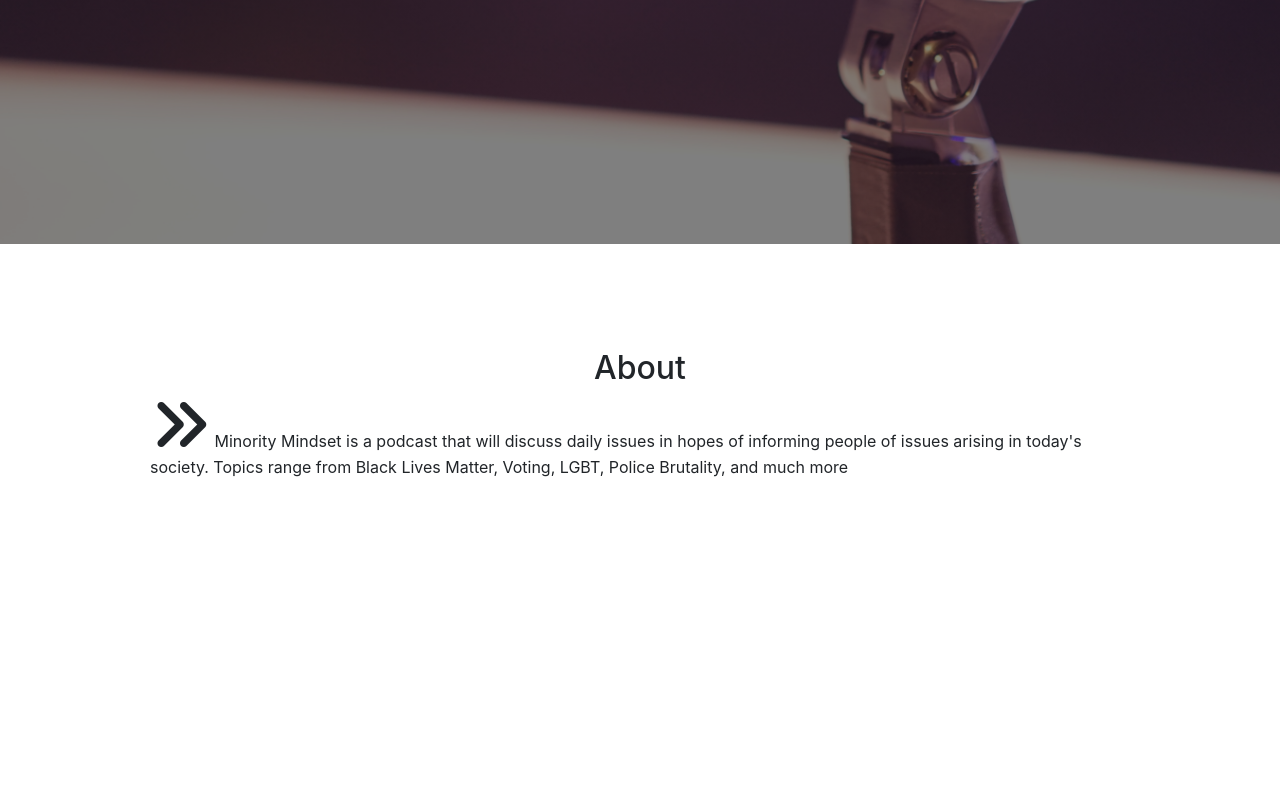
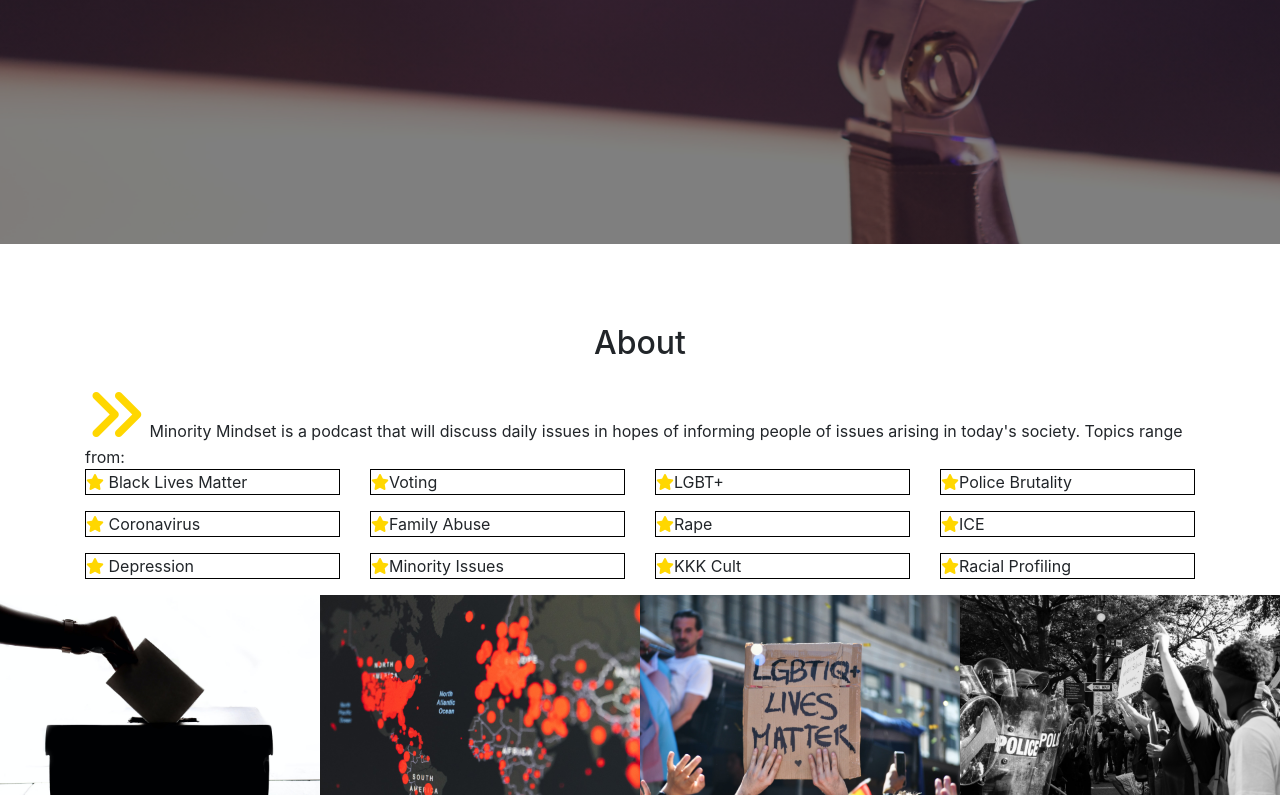
Before and after one commit to mamenjivar/Podcast-website, a plain HTML site: page index.html in a window 1280 px wide. Shown: the part 556-1351 px from the top of the page. Before the commit the page ends 1115 px from the top, so only its background shows below. Drawn offline with nearby package versions, Linux system fonts and the light colour scheme.

Commit message:
pushing new changes and updating the landing page

```diff
--- a/index.html
+++ b/index.html
@@ -50,15 +50,65 @@
     </header>
 
     <!-- SECTION ABOUT PODCAST -->
-    <section class='about-section container'>
-      <h2>About</h2>
-      <div class='about-section-text'>
+    <section class='about-section'>
+      <div class='container'>
+        <h2>About</h2>
+        <div class='about-section-text'>
           <i class="fas fa-angle-double-right"></i>
           Minority Mindset is a podcast that will discuss daily issues in hopes of informing people of issues arising in today's society.
-          Topics range from Black Lives Matter, Voting, LGBT, Police Brutality, and much more
+          Topics range from:
+        </div>
+
+        <!-- add more topics below -->
+        <div class="row text-center">
+          <div class='col-md-3'>
+            <p><i class="fas fa-star"></i> Black Lives Matter </p>
+            <p><i class="fas fa-star"></i> Coronavirus</p>
+            <p><i class="fas fa-star"></i> Depression</p>
+          </div>
+
+          <div class='col-md-3'>
+            <p><i class="fas fa-star"></i>Voting</p>
+            <p><i class="fas fa-star"></i>Family Abuse</p>
+            <p><i class="fas fa-star"></i>Minority Issues</p>
+          </div>
+
+          <div class='col-md-3'>
+            <p><i class="fas fa-star"></i>LGBT+</p>
+            <p><i class="fas fa-star"></i>Rape</p>
+            <p><i class="fas fa-star"></i>KKK Cult</p>
+          </div>
+
+          <div class='col-md-3'>
+            <p><i class="fas fa-star"></i>Police Brutality</p>
+            <p><i class="fas fa-star"></i>ICE</p>
+            <p><i class="fas fa-star"></i>Racial Profiling</p>
+          </div>
+        </div>
       </div>
 
+      <!-- IMAGES ABOUT SECTION -->
+      <ul class='about-showcase'>
+        <li class='image-about'>
+          <img src='./img/voting-unsplash.jpg' alt='casting vote'>
+          <!-- <span>Photo by <a href="https://unsplash.com/@element5digital?utm_source=unsplash&amp;utm_medium=referral&amp;utm_content=creditCopyText">Element5 Digital</a> on <a href="https://unsplash.com/s/photos/voting?utm_source=unsplash&amp;utm_medium=referral&amp;utm_content=creditCopyText">Unsplash</a></span> -->
+        </li>
+        <li class='image-about'>
+          <img src="./img/covid19-unsplash.jpg" alt="covid 19 world map">
+          <!-- <span>Photo by <a href="https://unsplash.com/@martinsanchez?utm_source=unsplash&amp;utm_medium=referral&amp;utm_content=creditCopyText">Martin Sanchez</a> on <a href="https://unsplash.com/s/photos/covid-19-united-states?utm_source=unsplash&amp;utm_medium=referral&amp;utm_content=creditCopyText">Unsplash</a></span> -->
+        </li>
+        <li class='image-about'>
+          <img src="./img/lgbtq-unsplash.jpg" alt="lgbtq+ rights">
+          <!-- <span>Photo by <a href="https://unsplash.com/@dels?utm_source=unsplash&amp;utm_medium=referral&amp;utm_content=creditCopyText">Delia Giandeini</a> on <a href="https://unsplash.com/s/photos/lgbtq%2B?utm_source=unsplash&amp;utm_medium=referral&amp;utm_content=creditCopyText">Unsplash</a></span> -->
+        </li>
+        <li class='image-about'>
+          <img src="./img/police-unsplash.jpg" alt="police protests">
+          <!-- <span>Photo by <a href="https://unsplash.com/@koshuuu?utm_source=unsplash&amp;utm_medium=referral&amp;utm_content=creditCopyText">Koshu Kunii</a> on <a href="https://unsplash.com/s/photos/black-lives-matter?utm_source=unsplash&amp;utm_medium=referral&amp;utm_content=creditCopyText">Unsplash</a></span> -->
+        </li>
+      </ul>
     </section>
+
+    <!-- Next Section -->
 
     <!-- BOOTSTRAP JS -->
     <script src="https://code.jquery.com/jquery-3.5.1.slim.min.js" integrity="sha384-DfXdz2htPH0lsSSs5nCTpuj/zy4C+OGpamoFVy38MVBnE+IbbVYUew+OrCXaRkfj" crossorigin="anonymous"></script>
--- a/styles.css
+++ b/styles.css
@@ -39,14 +39,48 @@
 
 h2 {
     text-align: center;
-    padding-top: 25px;
+    padding-bottom: 15px;
 }
 
 .about-section {
     height: auto;
-    padding: 80px;
+    /* change padding only to top and bottom */
+    padding-top: 80px;
 }
 
 .about-section-text i{
     font-size: 60px;
 }
+
+.about-section i {
+    color: gold;
+}
+
+.about-showcase {
+    list-style: none;
+    width: 100%;
+}
+
+.about-showcase li {
+    display: block;
+    width: 25%;
+    float: left;
+}
+
+.image-about {
+    width: 100%;
+    margin: 0;
+    overflow: hidden;
+    object-fit: cover;
+}
+
+.image-about img {
+    width: 100%;
+    height: auto;
+}
+
+/* change this to only specify this section paragraph only */
+p {
+    border: 1px solid black;
+    text-align: left;
+}
```
Also changed, not shown: img/covid19-unsplash.jpg (added), img/lgbtq-unsplash.jpg (added), img/police-unsplash.jpg (added), img/voting-unsplash.jpg (added).
